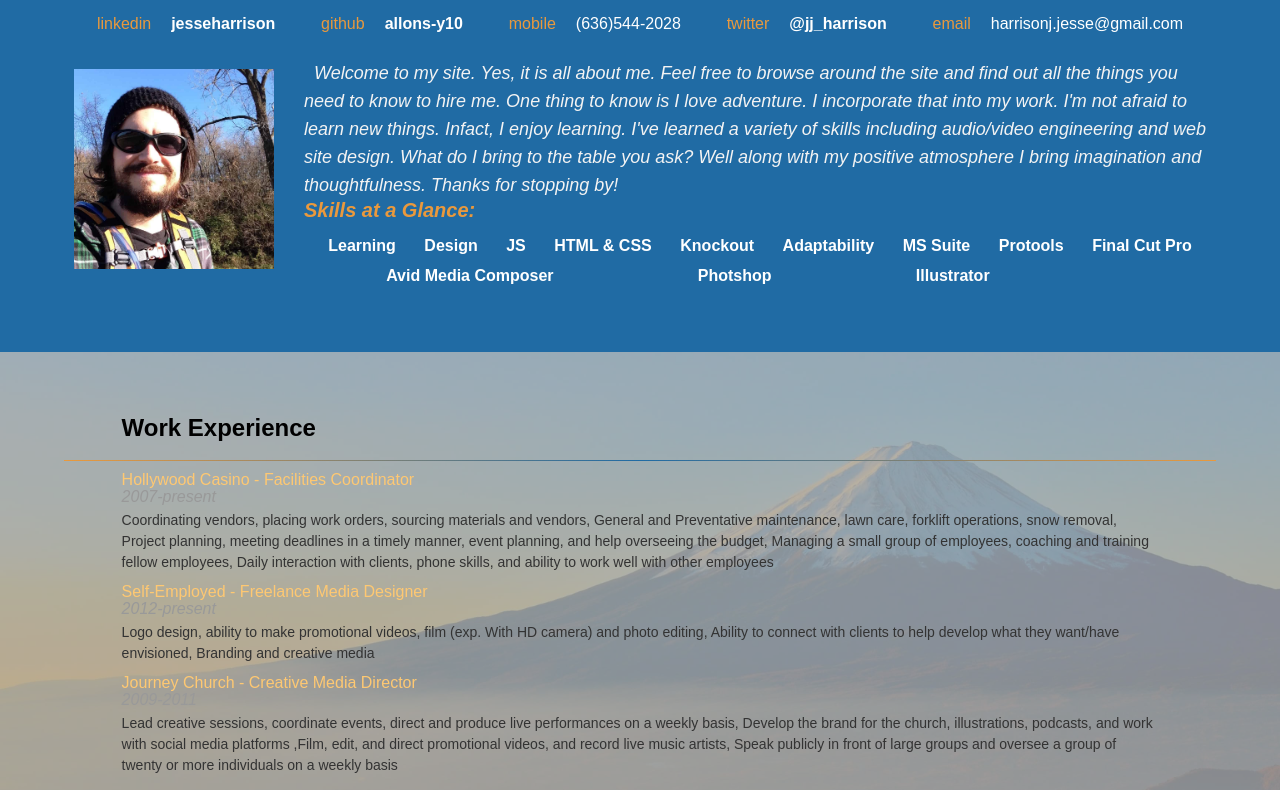
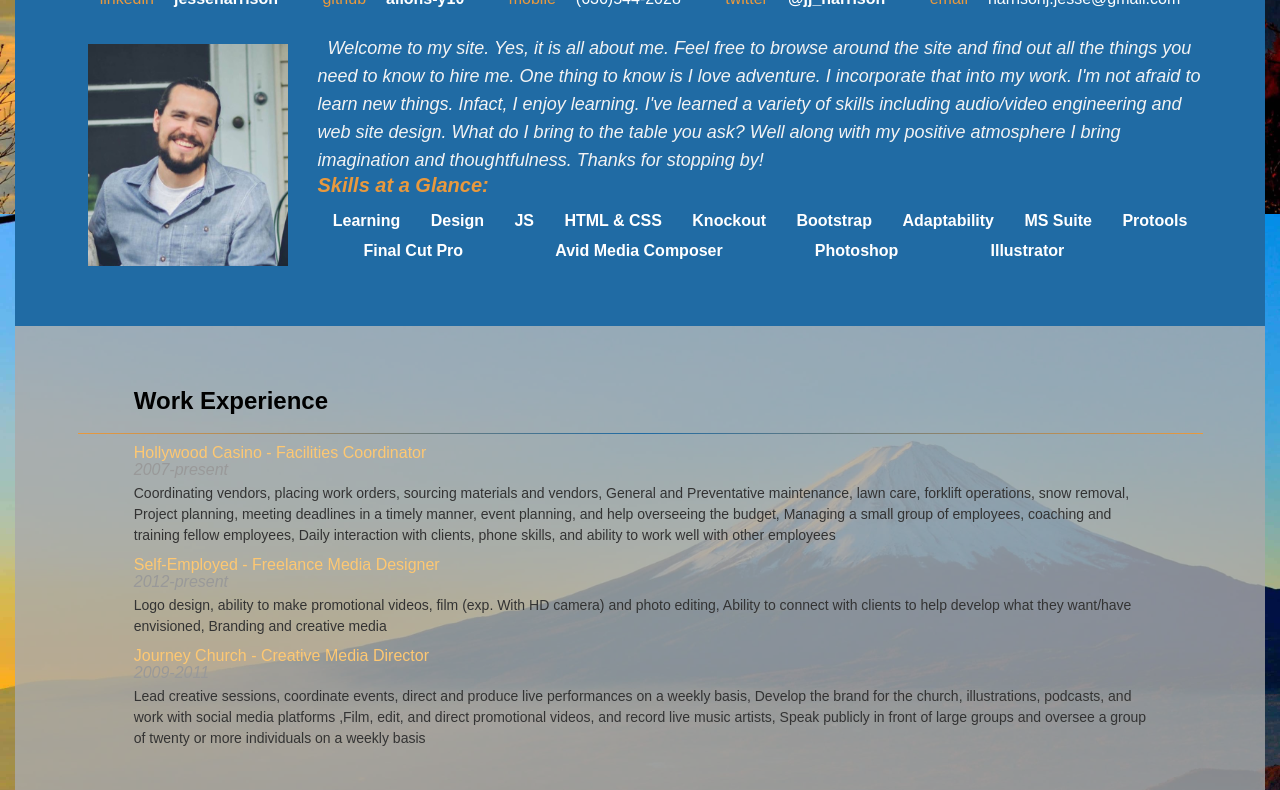
Before and after one commit to allons-y10/P2--Resume, a plain HTML site: page index.html in a window 1280 px wide. Shown: the part 1386-2176 px from the top of the page. Drawn offline with Linux system fonts and the light colour scheme; some packages are replaced by stand-ins of ours; a web font is replaced by a local one.

Commit message:
Update 4/9/17
No bugs to report

Added projects

corrected spelling issues

Changed "biopic" photo

added link to "Udacity" school name

```diff
--- a/css/style.css
+++ b/css/style.css
@@ -269,7 +269,8 @@ a:hover {
   flex-direction: row;
   flex-wrap: wrap;
   justify-content: space-around;
-  padding: 10px;
+  padding-top: 10px;
+  padding-bottom: 10px;
   line-height: 30px;
 }
 
@@ -355,6 +356,15 @@ span {
   #introRole {
     font-size: 40px;
   }
+  body {
+    max-width: 1250px;
+  }
+}
+
+@media only screen and (min-width:1250px) {
+  body {
+    margin: auto;
+  }
 }
 @media only screen and (max-width: 500px) {
   #nav {
--- a/js/resumeBuilder.js
+++ b/js/resumeBuilder.js
@@ -14,9 +14,9 @@ var bio = {
   "welcomeMessage": "Welcome to my site. Yes, it is all about me. Feel free to browse around the site and find out all the things you need to know to hire me. One thing to know is I love adventure. I incorporate that into my work. I'm not afraid to learn new things. Infact, I enjoy learning. I've learned a variety of skills including audio/video engineering and web site design. What do I bring to the table you ask? Well along with my positive atmosphere I bring imagination and thoughtfulness. Thanks for stopping by!",
   "age": 28,
   "skills": [
-    "Learning", "Design", "JS", "HTML & CSS", "Knockout", "Adaptability", "MS Suite", "Protools", "Final Cut Pro", "Avid Media Composer", "Photshop", "Illustrator", ""
+    "Learning", "Design", "JS", "HTML & CSS", "Knockout", "Bootstrap", "Adaptability", "MS Suite", "Protools", "Final Cut Pro", "Avid Media Composer", "Photoshop", "Illustrator", ""
   ],
-  "biopic": "images/me.jpg"
+  "biopic": "images/me2.jpg"
 
 };
 
@@ -49,14 +49,14 @@ var education = {
     "degree": "BA",
     "dates": "2012",
     "url": "http://www.lindenwood.edu",
-    "majors": ["Communications"]
+    "major": ["Communications"]
   }, {
     "name": "Recording Connection",
     "location": "St. Louis, MO, US",
     "degree": "Certificate",
     "dates": "2009",
     "url": "http://www.recordingconnection.com",
-    "majors": ["Audio Engineering"]
+    "major": ["Audio Engineering"]
   }],
   "onlineCourses": [{
     "title": "Front-End Web Developer Nanondegree",
@@ -65,7 +65,7 @@ var education = {
     "degree": "Nanodegree",
     "dates": "2016",
     "url": "https://www.udacity.com",
-    "majors": ["Front-End Development"]
+    "major": ["Front-End Development"]
   }]
 };
 
@@ -87,13 +87,19 @@ var projects = {
     "dates": "May 2016",
     "description": "A clone of the classic arcade game, Frogger",
     "url": ["http://allons-y10.github.io/P-Arcade-Game"],
-    "images": []
+    "images": ["images/game.png"]
   }, {
     "name": "Website Optimization",
     "dates": "June 2016",
     "description": "Optimized pre-written JS code",
-    "url": ["http://allons-y10.github.io/P-WebOp"],
-    "images": []
+    "url": ["http://allons-y10.github.io/P-WebOp/views/pizza.html"],
+    "images": ["images/pizza.png"]
+  }, {
+    "name": "Static Info Website",
+    "dates": "March 2017",
+    "description": "Created a static webpage for a Cavalier Business",
+    "url": ["https://allons-y10.github.io/CavInd/"],
+    "images": ["images/cav.png"]
   }]
 };
 
@@ -186,14 +192,14 @@ education.display = function() {
   }
 
   function addOnlineCourse(course) {
-    title = HTMLonlineTitle.replace('%data%', course.title);
-    school = HTMLonlineSchool.replace('%data%', course.school);
+    title = HTMLonlineTitle.replace('%data%', course.school);
+    school = HTMLonlineSchool.replace('%data%', course.title);
     dates = HTMLonlineDates.replace('%data%', course.dates);
-    url = HTMLonlineURL.replace('%data%', course.url);
+    url = title.replace('#', course.url);
 
     $('#education').append(HTMLschoolStart);
 
-    $('.education-entry:last').append(title + school);
+    $('.education-entry:last').append(url + school);
 
     $('.education-entry:last').append(dates);
 
```
Also changed, not shown: images/cav.png (added), images/game.png (added), images/me2.jpg (added), images/pizza.png (added).
